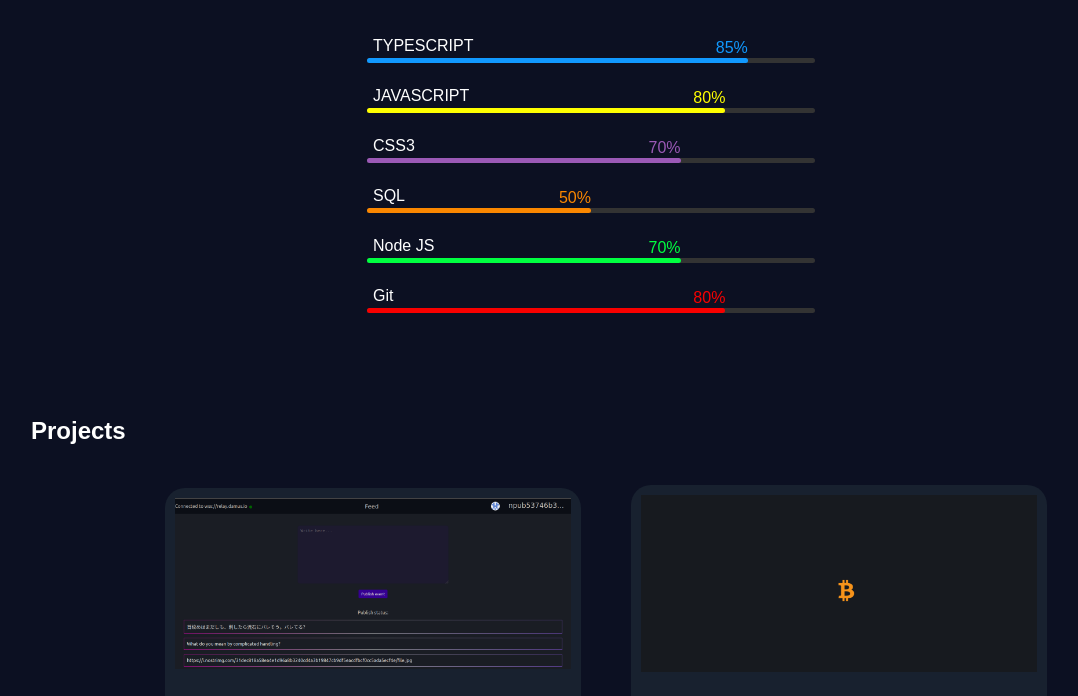
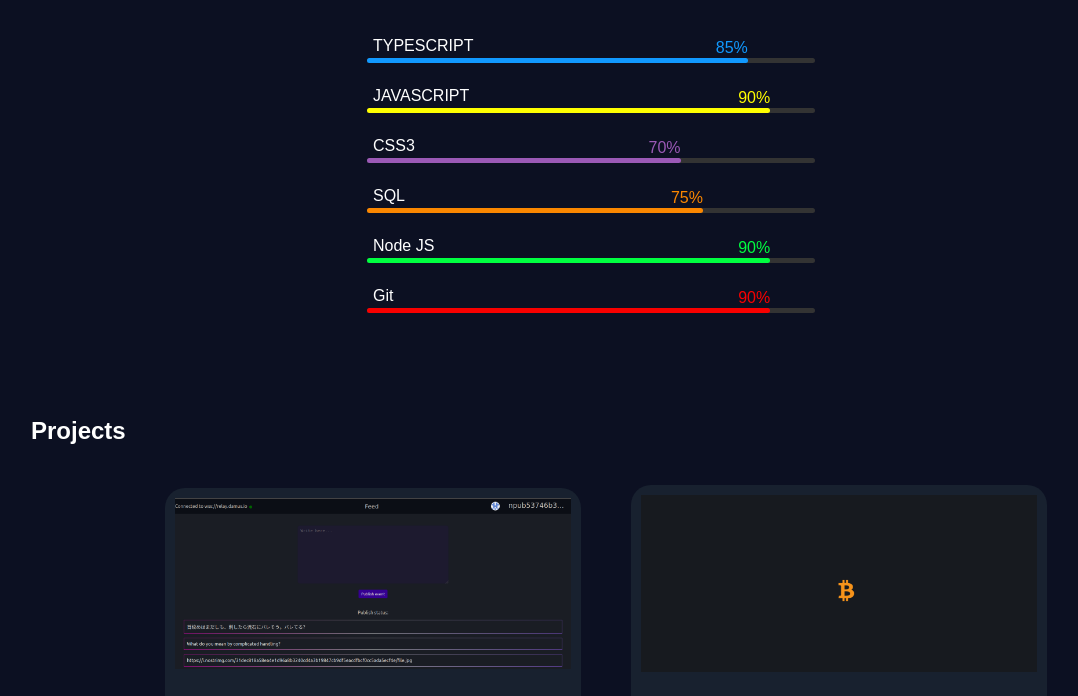
Before and after one commit to rodrigogz64/portfolio, a plain HTML site: page index.html in a window 1280 px wide. Shown: the part 911-1607 px from the top of the page, without its empty margins (49-1127 px from the left). Drawn offline with nearby package versions, Linux system fonts and the light colour scheme.

Commit message:
Update index.html

```diff
--- a/index.html
+++ b/index.html
@@ -70,7 +70,7 @@
             JAVASCRIPT
             <div class="bar_container">
               <span class="bar" data-bar='{ "color": "#FFFF00", "delay": 600 }'>
-                <span class="pct">80%</span>
+                <span class="pct">90%</span>
               </span>
             </div>
           </li>
@@ -86,7 +86,7 @@
             SQL
             <div class="bar_container">
               <span class="bar" data-bar='{ "color": "#fb8700", "delay": 1800 }'>
-                <span class="pct">50%</span>
+                <span class="pct">75%</span>
               </span>
             </div>
           </li>
@@ -94,7 +94,7 @@
             Node JS
             <div class="bar_container">
               <span class="bar" data-bar='{ "color": "#00FF40", "delay": 1800 }'>
-                <span class="pct">70%</span>
+                <span class="pct">90%</span>
               </span>
             </div>
           </li>
@@ -102,7 +102,7 @@
             Git
             <div class="bar_container">
               <span class="bar" data-bar='{ "color": "#F80000", "delay": 1800 }'>
-                <span class="pct">80%</span>
+                <span class="pct">90%</span>
               </span>
             </div>
           </li>
```
